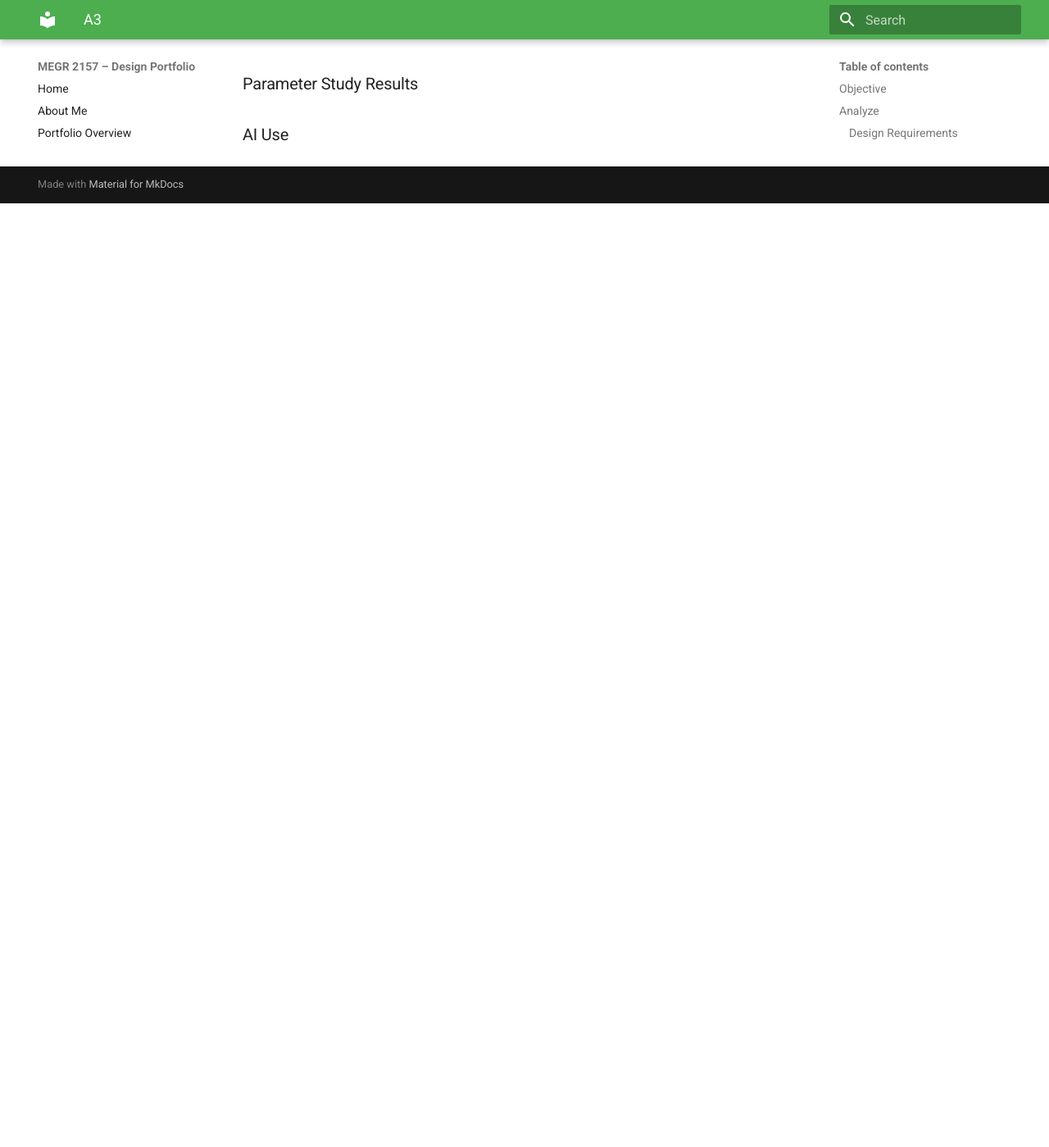
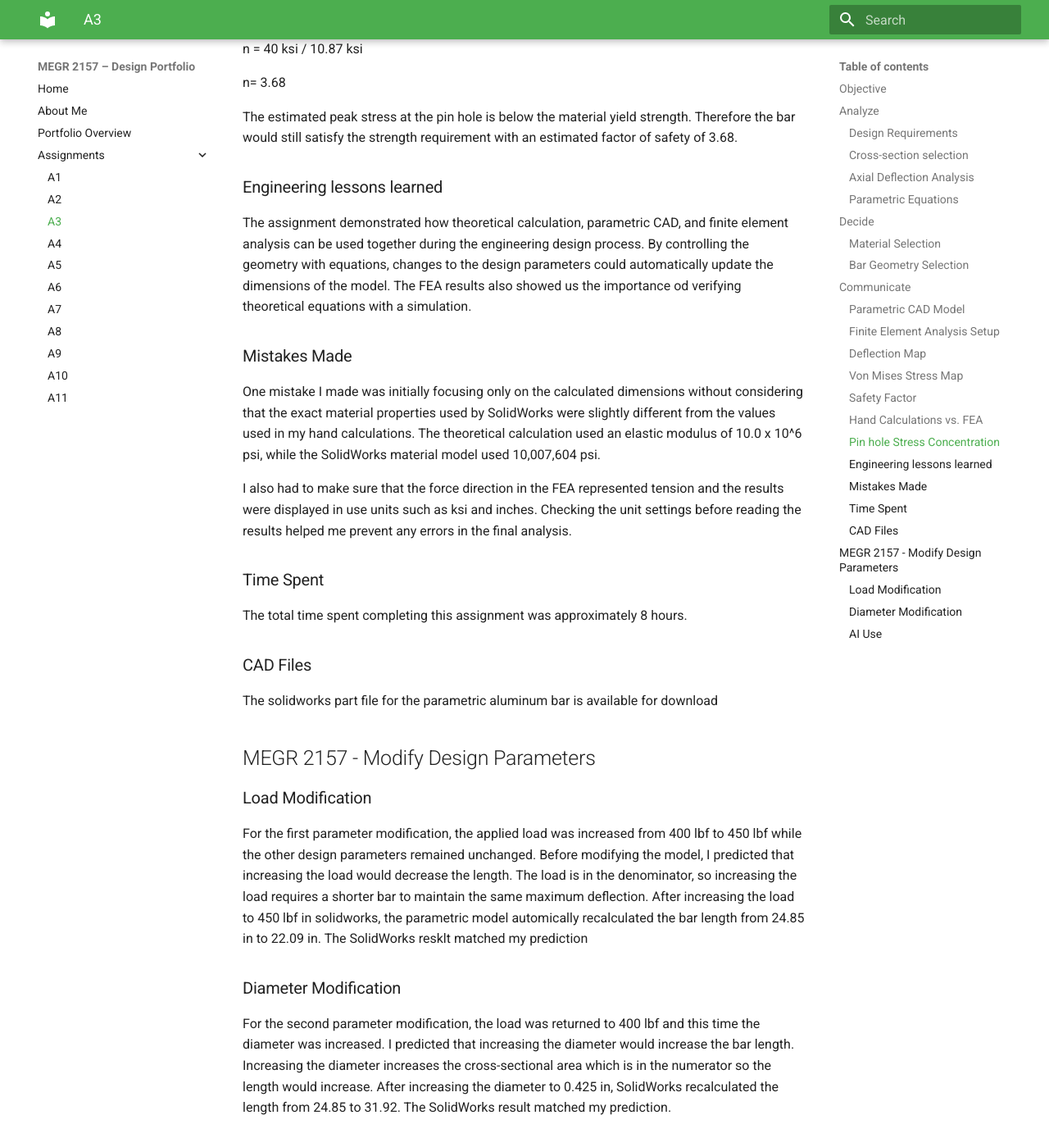
Before and after one commit to msweeney27j/-megr2157-portfolio, an MkDocs documentation site: the page built from docs/assignments/A03/index.md, in a window 1280 px wide and 1400 px high, scrolled down 6499 px. Shown: the whole window at 82% size. Built offline with MkDocs 1.6.1 and Material for MkDocs 9.7.7, drawn with Linux system fonts in a browser that asks for light colours; before the commit the page ends 6747 px from its top, so only the background shows below that; some of the changed text lies outside the part shown.

Commit message:
Update index.md

```diff
--- a/docs/assignments/A03/index.md
+++ b/docs/assignments/A03/index.md
@@ -10,11 +10,17 @@ The objective of this assignment is to parametrically design an aluminum beam wi
 The bar was designed according to the following requirements:
 
 -Direct Tensile loading between 300 and 500 lbf
+
 -Aluminum material
+
 -Maximum axial deflection of 0.009 in
+
 -Young's modulus between 8.5 x 10^6 and ll.5 x 10^6 psi
+
 -Circular cross section
+
 -Geometry controlled parametically in solidworks
+
 -Yield strength of approximately 40 ksi
 
 For the final design, a tensile load of 400 lbf and a diameter of 0.375 in were selected.
@@ -141,21 +147,47 @@ Using the nominal axial stress:
 
 σnom = 3.622 ksi
 
-The estimated maximum stress around the pin hole was calculated using
+The estimated maximum stress around the pin hole was calculated using:
+
+σmax = Kt(σnom)
+
+σmax = (3.0)(3.622 ksi)
+
+σmax = 10.87 ksi
+
+Using a yield strength of approximately 40 ksi, the resulting factor of safety is:
+
+n = Sy / σmax
+
+n = 40 ksi / 10.87 ksi
+
+n= 3.68
+
+The estimated peak stress at the pin hole is below the material yield strength. Therefore the bar would still satisfy the strength requirement with an estimated factor of safety of 3.68.
 ### Engineering lessons learned
 
+The assignment demonstrated how theoretical calculation, parametric CAD, and finite element analysis can be used together during the engineering design process. By controlling the geometry with equations, changes to the design parameters could automatically update the dimensions of the model. The FEA results also showed us the importance od verifying theoretical equations with a simulation.
 ### Mistakes Made
 
+One mistake I made was initially focusing only on the calculated dimensions without considering that the exact material properties used by SolidWorks were slightly different from the values used in my hand calculations. The theoretical calculation used an elastic modulus of 10.0 x 10^6 psi, while the SolidWorks material model used 10,007,604 psi.
+
+I also had to make sure that the force direction in the FEA represented tension and the results were displayed in use units such as ksi and inches. Checking the unit settings before reading the results helped me prevent any errors in the final analysis.
 ### Time Spent
 
+The total time spent completing this assignment was approximately 8 hours.
 ### CAD Files
+
+The solidworks part file for the parametric aluminum bar is available for download
+
 
 ## MEGR 2157 - Modify Design Parameters
 
 ### Load Modification
 
+For the first parameter modification, the applied load was increased from 400 lbf to 450 lbf while the other design parameters remained unchanged. Before modifying the model, I predicted that increasing the load would decrease the length. The load is in the denominator, so increasing the load requires a shorter bar to maintain the same maximum deflection. After increasing the load to 450 lbf in solidworks, the parametric model automically recalculated the bar length from 24.85 in to 22.09 in. The SolidWorks resklt matched my prediction
+
 ### Diameter Modification
 
-### Parameter Study Results
+For the second parameter modification, the load was returned to 400 lbf and this time the diameter was increased. I predicted that increasing the diameter would increase the bar length. Increasing the diameter increases the cross-sectional area which is in the numerator so the length would increase. After increasing the diameter to 0.425 in, SolidWorks recalculated the length from 24.85 to 31.92. The SolidWorks result matched my prediction.
 
 ### AI Use
```
